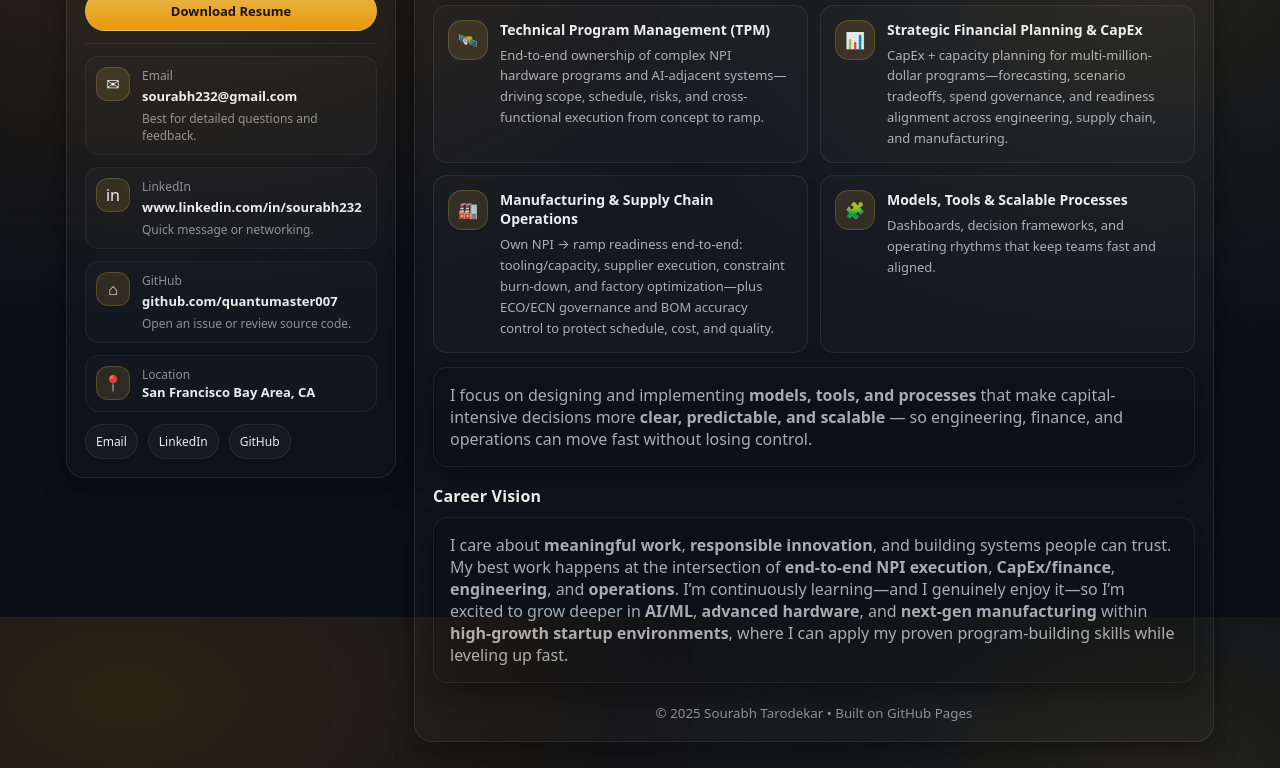
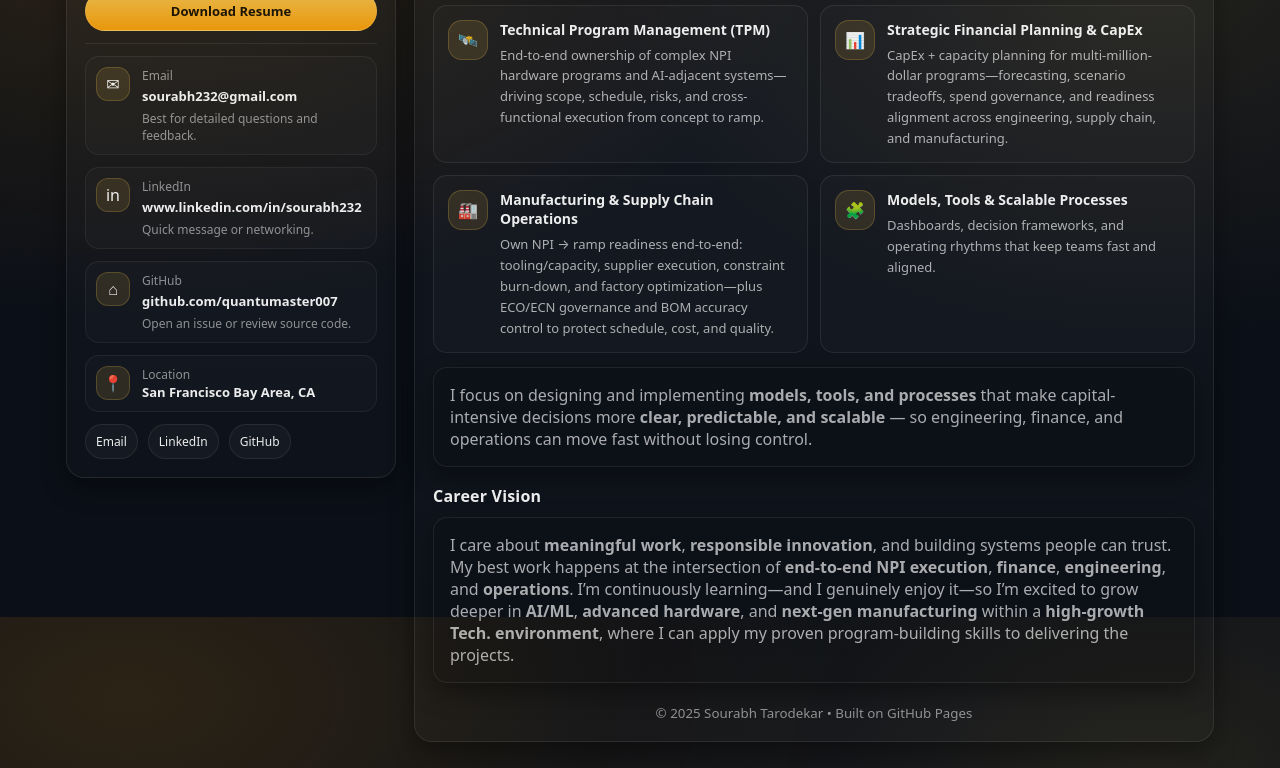
Before and after one commit to QuantuMaster007/sourabh232, a plain HTML site: page index.html in a window 1280 px wide. Shown: the part 183-951 px from the top of the page. Drawn offline with Linux system fonts and the light colour scheme.

Commit message:
Update index.html

```diff
--- a/index.html
+++ b/index.html
@@ -159,9 +159,9 @@
           <div class="card inner">
             <p class="muted" style="margin:0;">
               I care about <b>meaningful work</b>, <b>responsible innovation</b>, and building systems people can trust.
-  My best work happens at the intersection of <b>end-to-end NPI execution</b>, <b>CapEx/finance</b>, <b>engineering</b>, and <b>operations</b>.
-  I’m continuously learning—and I genuinely enjoy it—so I’m excited to grow deeper in <b>AI/ML</b>, <b>advanced hardware</b>, and <b>next-gen manufacturing</b>
-  within <b>high-growth startup environments</b>, where I can apply my proven program-building skills while leveling up fast.
+              My best work happens at the intersection of <b>end-to-end NPI execution</b>, <b>finance</b>, <b>engineering</b>, and <b>operations</b>.
+              I’m continuously learning—and I genuinely enjoy it—so I’m excited to grow deeper in <b>AI/ML</b>, <b>advanced hardware</b>, and <b>next-gen manufacturing</b>
+              within a <b>high-growth Tech. environment</b>, where I can apply my proven program-building skills to delivering the projects.
             </p>
           </div>
 
```
